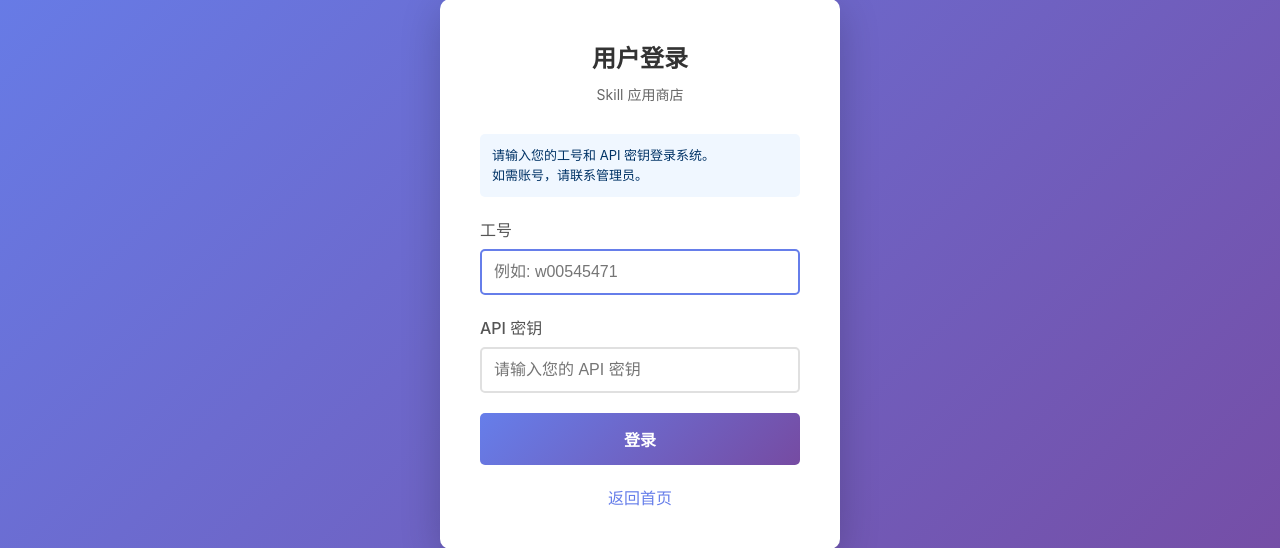
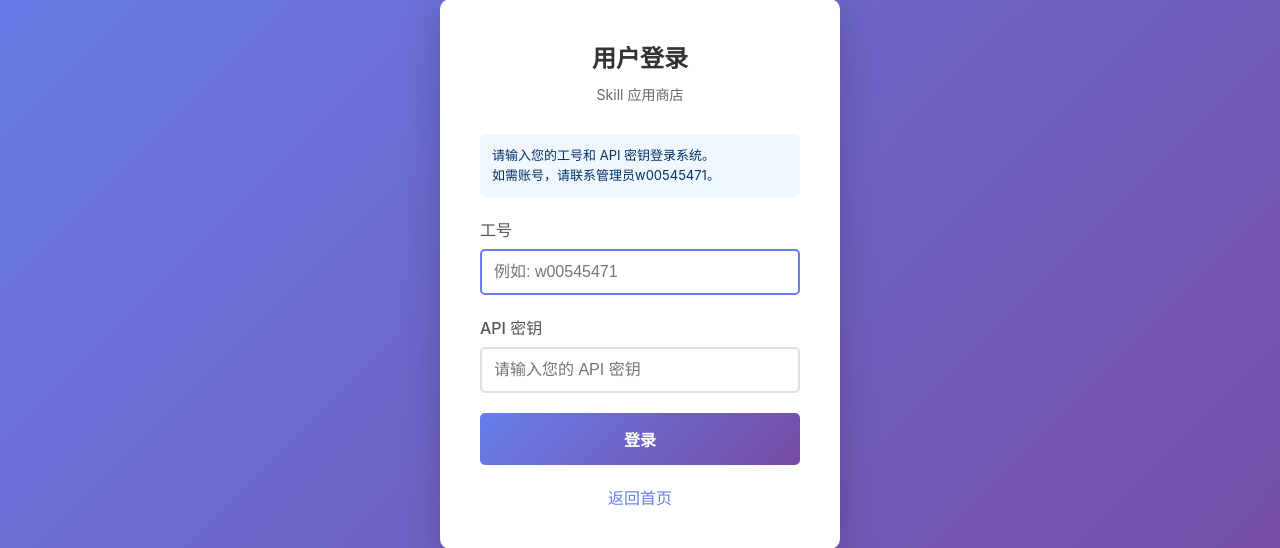
Before and after one commit to willsheil/skillhub, a FastAPI app: page /login in a window 1280 px wide. Shown: the part 126-674 px from the top of the page. Run offline with FastAPI, Linux system fonts and the light colour scheme.

Commit message:
fix: 更新管理员联系方式

```diff
--- a/templates/login.html
+++ b/templates/login.html
@@ -119,7 +119,7 @@
 
         <div class="info-text">
             请输入您的工号和 API 密钥登录系统。<br>
-            如需账号，请联系管理员。
+            如需账号，请联系管理员w00545471。
         </div>
 
         <form method="post" action="/api/login">
```
